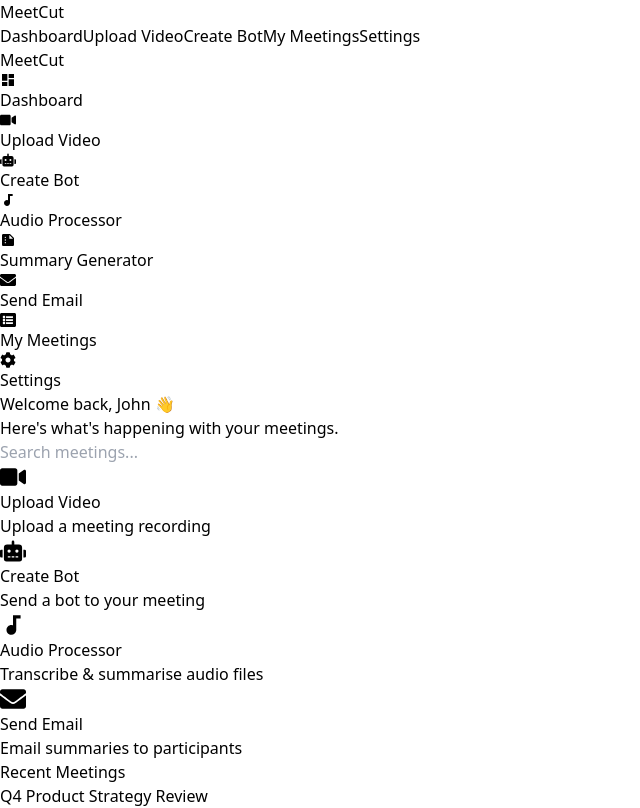
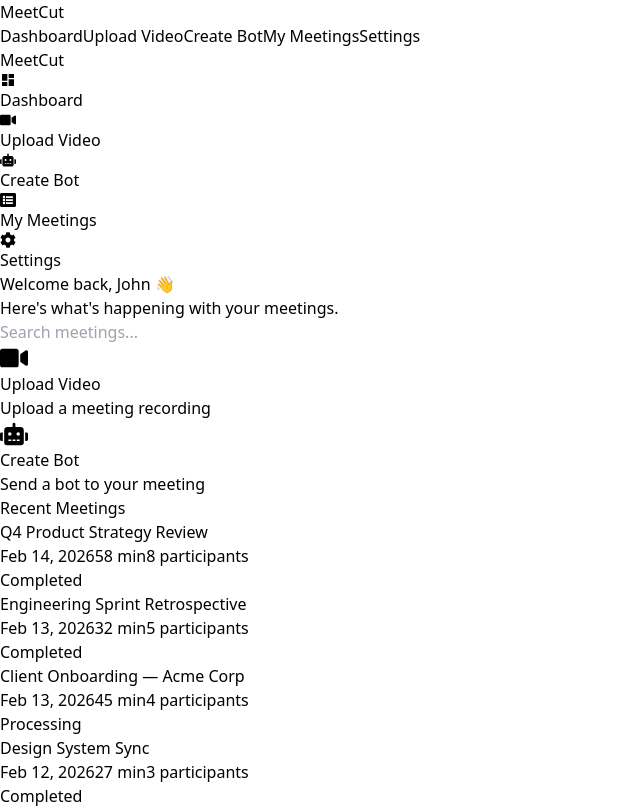
Before and after one commit to shreychechani/MeetCut, a React (Vite) app in the folder frontend/: page /dashboard in a window 1280 px wide. Shown: the top 808 px of the page, without its empty margins (0-640 px from the left). Built offline with nearby package versions, Linux system fonts and the light colour scheme.

Commit message:
Update frontend folder from priyanshu-frontend branch

```diff
--- a/frontend/package.json
+++ b/frontend/package.json
@@ -12,8 +12,6 @@
   "dependencies": {
     "axios": "^1.13.5",
     "date-fns": "^4.1.0",
-    "docx": "^8.5.0",
-    "jspdf": "^2.5.1",
     "lucide-react": "^0.564.0",
     "react": "^19.2.0",
     "react-dom": "^19.2.0",
--- a/frontend/src/App.jsx
+++ b/frontend/src/App.jsx
@@ -1,15 +1,14 @@
+
 import { Routes, Route } from "react-router-dom";
 import Navbar from "./components/Navbar";
 import Dashboard from "./pages/Dashboard";
+import UploadVideo from "./pages/UploadVideo";
 import CreateBot from "./pages/CreateBot";
 import MyMeetings from "./pages/MyMeetings";
 import Settings from "./pages/Settings";
 import Signup from "./pages/Signup";
 import Login from "./pages/Login";
 import Landing from "./pages/Landing";
-import SummaryGenerator from "./pages/SummaryGenerator";
-import AudioProcessor from "./pages/AudioProcessor";
-import EmailSender from "./pages/EmailSender";
 
 function App() {
   return (
@@ -17,16 +16,14 @@ function App() {
       <Navbar />
       <div className="pt-4">
         <Routes>
-          <Route path="/"           element={<Landing />} />
-          <Route path="/dashboard"  element={<Dashboard />} />
+          <Route path="/" element={<Landing />} />
+          <Route path="/dashboard" element={<Dashboard />} />
+          <Route path="/upload" element={<UploadVideo />} />
           <Route path="/create-bot" element={<CreateBot />} />
-          <Route path="/summary"    element={<SummaryGenerator />} />
-          <Route path="/audio"      element={<AudioProcessor />} />
-          <Route path="/email"      element={<EmailSender />} />
-          <Route path="/meetings"   element={<MyMeetings />} />
-          <Route path="/settings"   element={<Settings />} />
-          <Route path="/signup"     element={<Signup />} />
-          <Route path="/login"      element={<Login />} />
+          <Route path="/meetings" element={<MyMeetings />} />
+          <Route path="/settings" element={<Settings />} />
+          <Route path="/signup" element={<Signup />} />
+          <Route path="/login" element={<Login />} />
         </Routes>
       </div>
     </>
--- a/frontend/src/pages/Dashboard.jsx
+++ b/frontend/src/pages/Dashboard.jsx
@@ -1,13 +1,37 @@
 import { useState } from "react";
 import { Link } from "react-router-dom";
-import { FaVideo, FaRobot, FaCog, FaListAlt, FaEnvelope } from "react-icons/fa";
-import { MdDashboard, MdSummarize, MdAudiotrack } from "react-icons/md";
+import { FaVideo, FaRobot, FaCog, FaListAlt } from "react-icons/fa";
+import { MdDashboard } from "react-icons/md";
 
 const meetings = [
-  { title: "Q4 Product Strategy Review", date: "Feb 14, 2026", duration: "58 min", participants: 8, status: "Completed" },
-  { title: "Engineering Sprint Retrospective", date: "Feb 13, 2026", duration: "32 min", participants: 5, status: "Completed" },
-  { title: "Client Onboarding — Acme Corp", date: "Feb 13, 2026", duration: "45 min", participants: 4, status: "Processing" },
-  { title: "Design System Sync", date: "Feb 12, 2026", duration: "27 min", participants: 3, status: "Completed" },
+  {
+    title: "Q4 Product Strategy Review",
+    date: "Feb 14, 2026",
+    duration: "58 min",
+    participants: 8,
+    status: "Completed",
+  },
+  {
+    title: "Engineering Sprint Retrospective",
+    date: "Feb 13, 2026",
+    duration: "32 min",
+    participants: 5,
+    status: "Completed",
+  },
+  {
+    title: "Client Onboarding — Acme Corp",
+    date: "Feb 13, 2026",
+    duration: "45 min",
+    participants: 4,
+    status: "Processing",
+  },
+  {
+    title: "Design System Sync",
+    date: "Feb 12, 2026",
+    duration: "27 min",
+    participants: 3,
+    status: "Completed",
+  },
 ];
 
 const statusColors = {
@@ -25,57 +49,81 @@ export default function Dashboard() {
 
   return (
     <div className="flex min-h-screen bg-gray-50">
+      {/* Sidebar */}
       <aside className="w-64 bg-white border-r flex flex-col py-6 px-4">
-        <h1 className="text-indigo-600 font-black text-xl mb-8">MeetCut</h1>
-        <nav className="flex flex-col gap-1">
-          <SidebarItem icon={<MdDashboard />}  label="Dashboard"         path="/dashboard" active />
-          <SidebarItem icon={<FaVideo />}       label="Upload Video"      path="/upload" />
-          <SidebarItem icon={<FaRobot />}       label="Create Bot"        path="/create-bot" />
-          <SidebarItem icon={<MdAudiotrack />}  label="Audio Processor"   path="/audio" />
-          <SidebarItem icon={<MdSummarize />}   label="Summary Generator" path="/summary" />
-          <SidebarItem icon={<FaEnvelope />}    label="Send Email"        path="/email" />
-          <SidebarItem icon={<FaListAlt />}     label="My Meetings"       path="/meetings" />
-          <SidebarItem icon={<FaCog />}         label="Settings"          path="/settings" />
+        <h1 className="text-blue-600 font-bold text-xl mb-8">MeetCut</h1>
+        <nav className="flex flex-col gap-2">
+          <SidebarItem icon={<MdDashboard />} label="Dashboard" path="/dashboard" active />
+          <SidebarItem icon={<FaVideo />} label="Upload Video" path="/upload" />
+          <SidebarItem icon={<FaRobot />} label="Create Bot" path="/create-bot" />
+          <SidebarItem icon={<FaListAlt />} label="My Meetings" path="/meetings" />
+          <SidebarItem icon={<FaCog />} label="Settings" path="/settings" />
         </nav>
       </aside>
 
+      {/* Main Content */}
       <main className="flex-1 px-12 py-8">
+        {/* Header */}
         <div className="flex items-center justify-between mb-6">
           <div>
             <h1 className="text-2xl font-semibold">
               Welcome back, John <span role="img" aria-label="wave">👋</span>
             </h1>
-            <p className="text-gray-500 mt-1">Here's what's happening with your meetings.</p>
+            <p className="text-gray-500 mt-1">
+              Here's what's happening with your meetings.
+            </p>
           </div>
-          <input
-            type="text"
-            placeholder="Search meetings..."
-            className="border rounded-lg px-4 py-2 w-64 focus:outline-none focus:ring"
-            value={search}
-            onChange={(e) => setSearch(e.target.value)}
+
+          <div className="flex gap-4 items-center">
+            <input
+              type="text"
+              placeholder="Search meetings..."
+              className="border rounded-lg px-4 py-2 w-64 focus:outline-none focus:ring"
+              value={search}
+              onChange={e => setSearch(e.target.value)}
+            />
+          </div>
+        </div>
+
+        {/* Action Cards */}
+        <div className="flex gap-6 mb-8">
+          <Card
+            icon={<FaVideo size={28} className="text-blue-500" />}
+            title="Upload Video"
+            desc="Upload a meeting recording"
+            link="/upload"
+          />
+          <Card
+            icon={<FaRobot size={28} className="text-blue-500" />}
+            title="Create Bot"
+            desc="Send a bot to your meeting"
+            link="/create-bot"
           />
         </div>
 
-        <div className="flex gap-5 mb-8">
-          <Card icon={<FaVideo size={26} className="text-indigo-500" />}      title="Upload Video"      desc="Upload a meeting recording"             link="/upload" />
-          <Card icon={<FaRobot size={26} className="text-indigo-500" />}      title="Create Bot"        desc="Send a bot to your meeting"             link="/create-bot" />
-          <Card icon={<MdAudiotrack size={26} className="text-indigo-500" />} title="Audio Processor"   desc="Transcribe & summarise audio files"     link="/audio" />
-          <Card icon={<FaEnvelope size={26} className="text-indigo-500" />}   title="Send Email"        desc="Email summaries to participants"        link="/email" />
-        </div>
+        {/* Meetings */}
+        <h2 className="text-lg font-semibold mb-4">Recent Meetings</h2>
 
-        <h2 className="text-lg font-semibold mb-4">Recent Meetings</h2>
         <div className="flex flex-col gap-4">
           {filteredMeetings.map((m, i) => (
-            <div key={i} className="bg-white rounded-xl shadow-sm px-6 py-4 flex items-center justify-between">
+            <div
+              key={i}
+              className="bg-white rounded-xl shadow-sm px-6 py-4 flex items-center justify-between"
+            >
               <div>
-                <div className="font-medium text-gray-800">{m.title}</div>
+                <div className="font-medium text-gray-800">
+                  {m.title}
+                </div>
                 <div className="text-gray-500 text-sm flex gap-4 mt-1">
                   <span>{m.date}</span>
                   <span>{m.duration}</span>
                   <span>{m.participants} participants</span>
                 </div>
               </div>
-              <span className={`px-4 py-1 rounded-full text-sm font-semibold ${statusColors[m.status]}`}>
+
+              <span
+                className={`px-4 py-1 rounded-full text-sm font-semibold ${statusColors[m.status]}`}
+              >
                 {m.status}
               </span>
             </div>
@@ -90,11 +138,13 @@ function SidebarItem({ icon, label, path, active }) {
   return (
     <Link
       to={path}
-      className={`flex items-center gap-3 px-4 py-2.5 rounded-lg cursor-pointer transition font-medium text-sm ${
-        active ? "bg-indigo-100 text-indigo-700 font-semibold" : "text-gray-600 hover:bg-gray-100"
+      className={`flex items-center gap-3 px-4 py-2 rounded-lg cursor-pointer transition font-medium text-base ${
+        active
+          ? "bg-blue-100 text-blue-700 font-semibold"
+          : "text-gray-700 hover:bg-blue-50"
       }`}
     >
-      <span className="text-base">{icon}</span>
+      <span className="text-lg">{icon}</span>
       <span>{label}</span>
     </Link>
   );
@@ -104,12 +154,12 @@ function Card({ icon, title, desc, link }) {
   return (
     <Link
       to={link}
-      className="flex-1 bg-white rounded-xl shadow-sm px-5 py-5 flex items-center gap-4 border border-gray-200 hover:border-indigo-200 hover:bg-indigo-50 transition"
+      className="flex-1 bg-white rounded-xl shadow-sm px-6 py-6 flex items-center gap-4 border border-gray-200 hover:bg-blue-50 transition"
     >
-      <div className="bg-indigo-100 rounded-xl p-3">{icon}</div>
+      <div className="bg-blue-100 rounded-lg p-3">{icon}</div>
       <div>
-        <div className="font-semibold text-gray-800 text-sm mb-0.5">{title}</div>
-        <div className="text-gray-500 text-xs">{desc}</div>
+        <div className="font-semibold text-gray-800 text-lg mb-1">{title}</div>
+        <div className="text-gray-500 text-sm">{desc}</div>
       </div>
     </Link>
   );
--- a/frontend/src/pages/Login.jsx
+++ b/frontend/src/pages/Login.jsx
@@ -14,7 +14,7 @@ function Login() {
     setError("");
     setLoading(true);
     try {
-      const res = await axios.post("http://localhost:3000/api/auth/login", { email, password });
+      const res = await axios.post("http://localhost:5000/api/login", { email, password });
       // Save token + login flag, then redirect
       localStorage.setItem("token", res.data.token);
       localStorage.setItem("isLoggedIn", "true");
--- a/frontend/src/pages/Signup.jsx
+++ b/frontend/src/pages/Signup.jsx
@@ -85,8 +85,8 @@ function Signup() {
 
     setLoading(true);
     try {
-      await axios.post("http://localhost:3000/api/auth/signup", {
-        fullName: formData.fullName,
+      await axios.post("http://localhost:5000/api/signup", {
+        name: formData.fullName,
         email: formData.email,
         password: formData.password,
         confirmPassword: formData.confirmPassword,
```
